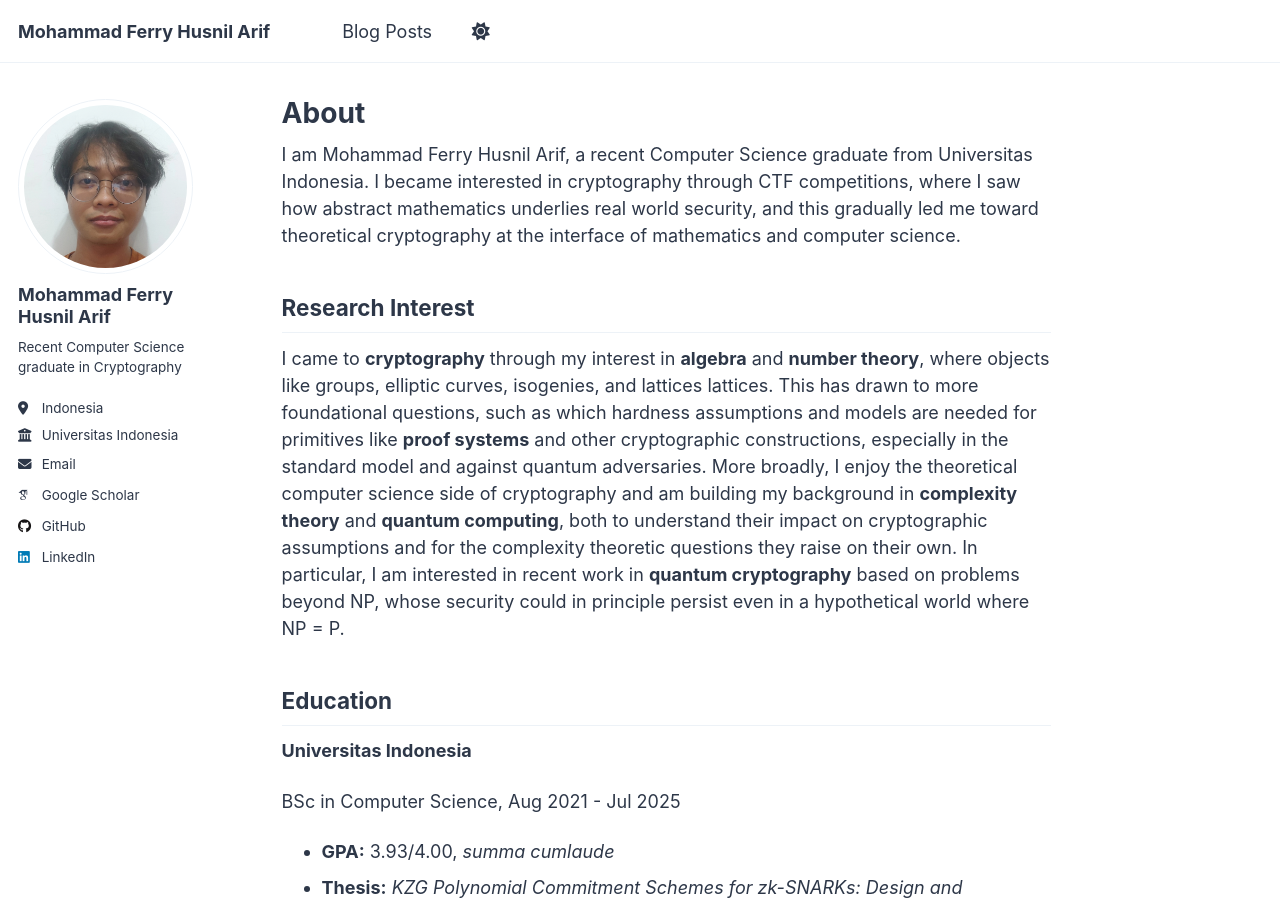
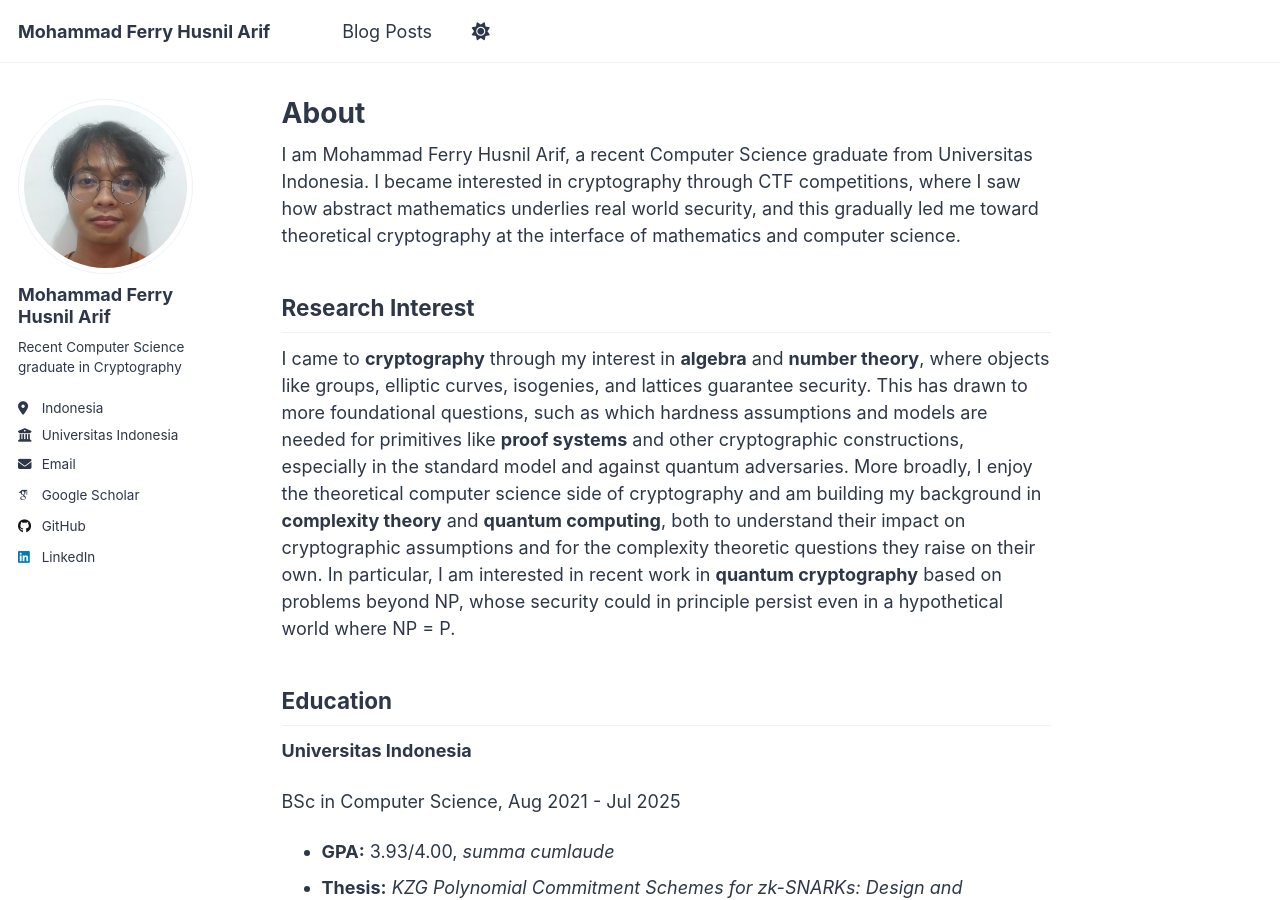
Before and after one commit to swusjask/swusjask.github.io, a Jekyll site: the page built from _pages/about.md, in a window 1280 px wide and 900 px high. Built offline with Jekyll 4.4.1, drawn with Linux system fonts in a browser that asks for light colours; some web fonts are replaced; a script that is not in the unit is left out.

Commit message:
edit bio

```diff
--- a/_pages/about.md
+++ b/_pages/about.md
@@ -11,7 +11,7 @@ I am Mohammad Ferry Husnil Arif, a recent Computer Science graduate from Univers
 
 ## Research Interest
 
-I came to **cryptography** through my interest in **algebra** and **number theory**, where objects like groups, elliptic curves, isogenies, and lattices lattices. This has drawn to more foundational questions, such as which hardness assumptions and models are needed for primitives like **proof systems** and other cryptographic constructions, especially in the standard model and against quantum adversaries. More broadly, I enjoy the theoretical computer science side of cryptography and am building my background in **complexity theory** and **quantum computing**, both to understand their impact on cryptographic assumptions and for the complexity theoretic questions they raise on their own. In particular, I am interested in recent work in **quantum cryptography** based on problems beyond NP, whose security could in principle persist even in a hypothetical world where NP = P.
+I came to **cryptography** through my interest in **algebra** and **number theory**, where objects like groups, elliptic curves, isogenies, and lattices guarantee security. This has drawn to more foundational questions, such as which hardness assumptions and models are needed for primitives like **proof systems** and other cryptographic constructions, especially in the standard model and against quantum adversaries. More broadly, I enjoy the theoretical computer science side of cryptography and am building my background in **complexity theory** and **quantum computing**, both to understand their impact on cryptographic assumptions and for the complexity theoretic questions they raise on their own. In particular, I am interested in recent work in **quantum cryptography** based on problems beyond NP, whose security could in principle persist even in a hypothetical world where NP = P.
 
 ## Education
 
```
